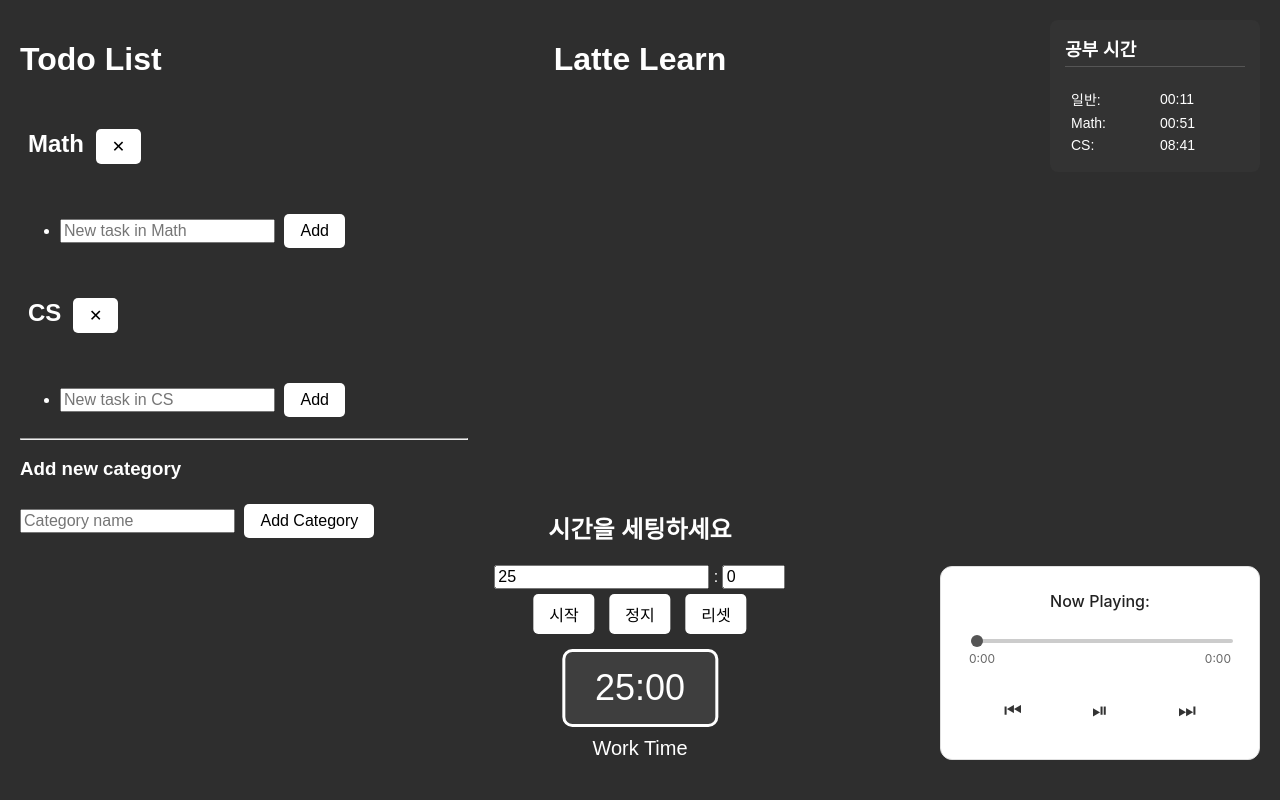
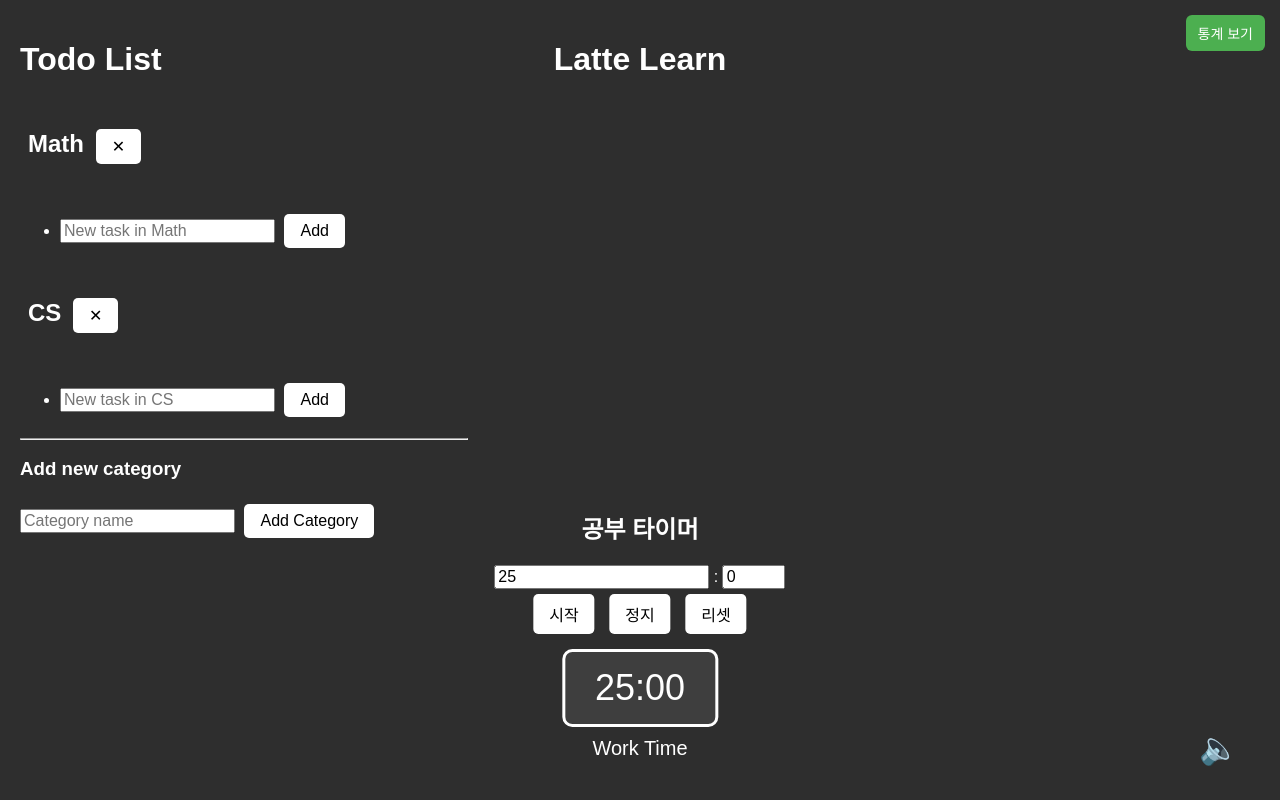
Before and after one commit to Jaeminp2/flask-demo, a Flask app: page / in a window 1280 px wide. Run offline with Flask 3, Linux system fonts and the light colour scheme; data comes from the database, SQL or seed files in the repository; both versions use the stored data as it was after the commit; data that the repository does not hold is empty; some libraries are stand-ins or nearby versions.

Commit message:
공부시간 스크롤 수정

```diff
--- a/app.py
+++ b/app.py
@@ -6,7 +6,7 @@ from todo_models import db, Category
 SECRET_KEY = os.environ.get('SECRET_KEY', 'development-secret-key')
 app = Flask(__name__)
 app.secret_key = SECRET_KEY
-csrf = CSRFProtect(app)
+csrf = CSRFProtect(app)  #토큰 생성 부분 (보안을 위한 용도)
 
 # DB 기본 세팅
 app.config['SQLALCHEMY_DATABASE_URI'] = 'sqlite:///todos.db'
--- a/music.py
+++ b/music.py
@@ -1,21 +1,13 @@
 # music.py
+
+from flask import Blueprint, send_file
 import os
-from flask import Blueprint, send_file, jsonify
 
-music_bp = Blueprint('music', __name__)
-MUSIC_FOLDER = os.path.join(os.path.dirname(os.path.abspath(__file__)), 'music')
+music_bp = Blueprint("music", __name__)
 
-def get_music_list():
-    return sorted([f for f in os.listdir(MUSIC_FOLDER) if f.lower().endswith('.mp3')])
+BASE_DIR = os.path.dirname(os.path.abspath(__file__))
+# MUSIC_PATH = os.path.join(BASE_DIR, 'music', '여행 릴러말즈.mp3')
 
-@music_bp.route('/songs')
-def list_songs():
-    return jsonify(get_music_list())
-
-@music_bp.route('/play/<filename>')
-def play_music(filename):
-    file_path = os.path.join(MUSIC_FOLDER, filename)
-    if os.path.exists(file_path):
-        return send_file(file_path, mimetype='audio/mpeg')
-    else:
-        return 'File not found', 404
+@music_bp.route("/music")
+def music():
+    return send_file("/Users/jaeminpark/Desktop/flask-demo/music/겨울카페 분위기.mp3", mimetype='audio/mpeg', as_attachment=False)
--- a/templates/main.html
+++ b/templates/main.html
@@ -153,7 +153,7 @@
       color: #000;
     }
 
-      #statsBox {
+    #statsBox {
     position: absolute;
     top: 20px;
     right: 20px;
@@ -162,6 +162,10 @@
     border-radius: 8px;
     color: white;
     min-width: 180px;
+
+    max-height: 0;
+    opacity: 0;
+    transition: max-height 0.4s ease, padding 0.4s ease, opacity 0.4s ease;
   }
   #statsBox h3 {
     margin-top: 0;
@@ -176,6 +180,20 @@
   }
   #statsBox td {
     padding: 2px 4px;
+  }
+    .top-right-btn {
+    position: fixed;
+    top: 10px;
+    right: 10px;
+    z-index: 1000;
+    padding: 8px 12px;
+    background-color: #4CAF50;
+    color: white;
+    border: none;
+    border-radius: 6px;
+    font-size: 14px;
+    cursor: pointer;
+    transition: background-color 0.2s;
   }
   </style>
 </head>
@@ -249,7 +267,7 @@
   </div>
 
   <div class="timer-section">
-    <h2>시간을 세팅하세요</h2>
+    <h2>공부 타이머</h2>
     <div class="time-inputs" id="timeInputs">
       <input type="number" id="minutes" placeholder="분" min="0" value="25"> :
       <input type="number" id="seconds" placeholder="초" min="0" max="59" value="0">
@@ -265,26 +283,20 @@
     <div class="status" id="statusText">Work Time</div>
   </div>
 
-  <div class="music-section">
-    <div class="player">
-      <div class="title" id="nowPlaying">Now Playing:</div>
-      <input type="range" id="progressBar" value="0">
-      <div class="time">
-        <span id="currentTime">0:00</span>
-        <span id="totalTime">0:00</span>
-      </div>
-      <audio id="player">
-        <source id="audioSource" src="" type="audio/mpeg">
-      </audio>
-      <div class="controls">
-        <button onclick="prevSong()">⏮</button>
-        <button onclick="togglePlay()">⏯</button>
-        <button onclick="nextSong()">⏭</button>
-      </div>
-    </div>
-  </div>
+  <audio id="bgMusic" loop muted autoplay>
+    <source src="/music" type="audio/mpeg">
+  </audio>
 
-  <div id="statsBox">
+  <!-- 토글 버튼 -->
+  <button id="noteButton" style="position: fixed; bottom: 20px; right: 20px; font-size: 32px; background: none; border: none; cursor: pointer;">
+    🔈
+  </button>
+
+  <!-- 통계보기 토글 버튼 추가 -->
+  <button id="toggleStatsBtn" class="top-right-btn">통계 보기</button>
+
+  <!--통계 영역 (처음엔 닫힌 상태) -->
+  <div id="statsBox" style="max-height: 0; overflow: hidden; transition: max-height 0.5s ease-out;">
     <h3>공부 시간</h3>
     <table id="statsTable"></table>
   </div>
@@ -312,6 +324,7 @@
     let selectedCategoryId = null;
     let lastSwitchTs = null;
 
+    //--------------타이머 파트 ---------------//
     function updateDisplay() {
       const mins = Math.floor(totalTime / 60);
       const secs = totalTime % 60;
@@ -404,6 +417,9 @@
       return String(m).padStart(2,'0') + ':' + String(s).padStart(2,'0');
     }
 
+    //--------------타이머 파트 종료 ---------------//
+
+    //--------------공부시간 스탯 파트 ---------------//
     // helper: rebuild the stats table from scratch
     function updateStatsTable(stats) {
       const table = document.getElementById('statsTable');
@@ -505,6 +521,28 @@
 
       // initial load
       refreshStats();
+
+        // ✅ 통계 펼치기/접기 버튼 이벤트 추가
+      const toggleBtn = document.getElementById("toggleStatsBtn");
+      const statsBox = document.getElementById("statsBox");
+
+      let statsVisible = false;
+
+      toggleBtn.addEventListener("click", () => {
+        statsVisible = !statsVisible;
+
+        if (statsVisible) {
+          statsBox.style.maxHeight = "500px";
+          statsBox.style.padding = "15px";        // 보이게
+          statsBox.style.opacity = "1";
+          toggleBtn.textContent = "통계 닫기";
+        } else {
+          statsBox.style.maxHeight = "0";
+          statsBox.style.padding = "0";           // 숨기기
+          statsBox.style.opacity = "0";
+          toggleBtn.textContent = "통계 보기";
+        }
+      });
 
 
       // Event delegation for todo section
@@ -647,64 +685,34 @@
         }
       });
 
-      // music player logic
-      const audio = document.getElementById('player');
-      const source = document.getElementById('audioSource');
-      const nowPlaying = document.getElementById('nowPlaying');
-      const progressBar = document.getElementById('progressBar');
-      const currentTime = document.getElementById('currentTime');
-      const totalTimeText = document.getElementById('totalTime');
+      const audio = document.getElementById("bgMusic");
+      const button = document.getElementById("noteButton");
+      let isPlaying = true;
 
-      let songList = [];
-      let currentIndex = 0;
-
-      async function loadSongs() {
-        const res = await fetch('/songs');
-        songList = await res.json();
-        if (songList.length > 0) loadSong(currentIndex);
-      }
-
-      function loadSong(index) {
-        const filename = songList[index];
-        source.src = `/play/${encodeURIComponent(filename)}`;
-        audio.load();
-        nowPlaying.textContent = "Now Playing: " + filename;
-      }
-
-      window.togglePlay = function () {
-        if (audio.paused) audio.play();
-        else audio.pause();
-      };
-
-      window.nextSong = function () {
-        if (songList.length === 0) return;
-        currentIndex = (currentIndex + 1) % songList.length;
-        loadSong(currentIndex);
-        audio.play();
-      };
-
-      window.prevSong = function () {
-        if (songList.length === 0) return;
-        currentIndex = (currentIndex - 1 + songList.length) % songList.length;
-        loadSong(currentIndex);
-        audio.play();
-      };
-
-      audio.addEventListener('timeupdate', () => {
-        const progress = (audio.currentTime / audio.duration) * 100;
-        progressBar.value = progress || 0;
-        const format = t => `${Math.floor(t / 60)}:${String(Math.floor(t % 60)).padStart(2, '0')}`;
-        currentTime.textContent = format(audio.currentTime);
-        totalTimeText.textContent = format(audio.duration || 0);
+      window.addEventListener("load", () => {
+        const audio = document.getElementById("bgMusic");
+        setTimeout(() => {
+          audio.muted = false;
+          audio.currentTime = 0;
+          audio.play().catch(err => {
+            console.warn("브라우저가 자동재생을 막았습니다. 클릭이 필요할 수 있습니다.");
+          });
+        }, 500);
       });
 
-      progressBar.addEventListener('input', () => {
-        if (audio.duration) {
-          audio.currentTime = (progressBar.value / 100) * audio.duration;
+      button.addEventListener("click", () => {
+        if (isPlaying) {
+          audio.pause();
+          button.textContent = "🔇";
+        } else {
+          audio.currentTime = 0;
+          audio.play();
+          button.textContent = "🔈";
         }
+        isPlaying = !isPlaying;
       });
 
-      loadSongs();
+
       // initial load of statistics
       refreshStats();
     });
--- /dev/null
+++ b/노트.txt
@@ -0,0 +1,3 @@
+-readme
+-음악 변경(버튼 하나밖에 없는데?)
+-공부한 시간 언제 초기화 하고 싶은지(앱 끄면?)
```
Also changed, not shown: instance/todos.db.
